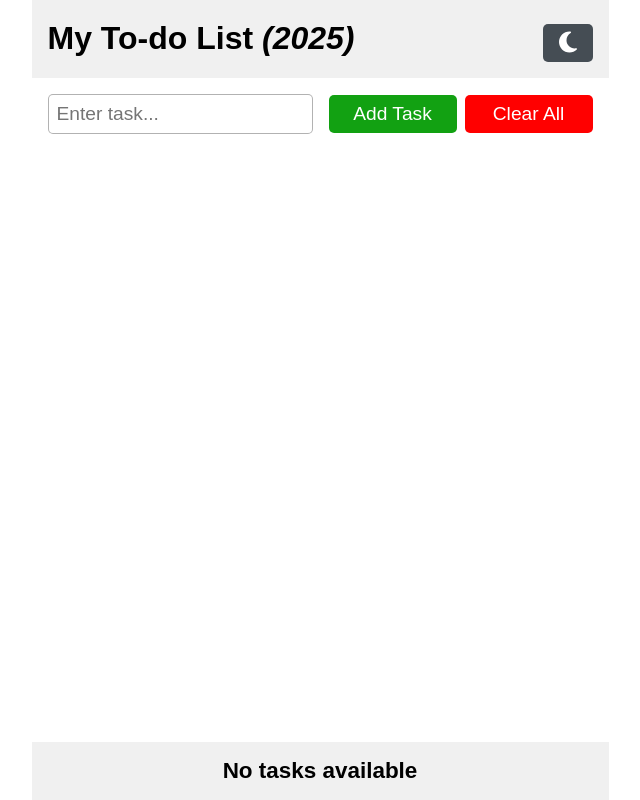
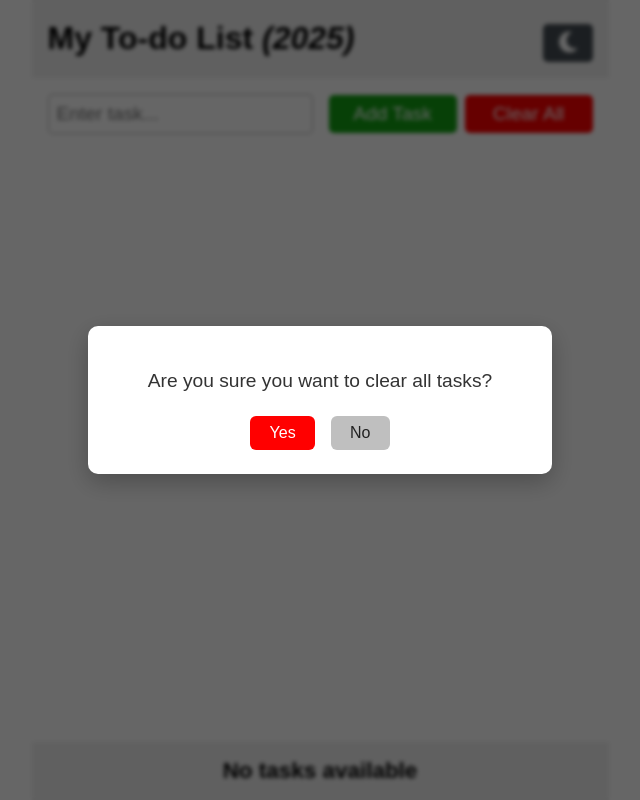
Before and after one commit to eugeneleroy29/my-todo-app, a React (Vite) app: page / in a window 1280 px wide. Both pictures are taken after a click on the button "Clear All". Shown: the whole page, without its empty margins (320-960 px from the left). Built offline with nearby package versions, Linux system fonts and the light colour scheme.

Commit message:
Added modal confirmation for delete and clear all buttons

```diff
--- /dev/null
+++ b/src/ConfirmModal.jsx
@@ -0,0 +1,19 @@
+import './styles/ConfirmModal.css'
+
+const ConfirmModal = ({ isOpen, message, onConfirm, onCancel }) => {
+  if (!isOpen) return null;
+
+  return (
+    <div className="modal-overlay">
+      <div className="modal-box">
+        <p>{message}</p>
+        <div className="modal-buttons">
+          <button className="confirm-button" onClick={onConfirm}>Yes</button>
+          <button className="cancel-button" onClick={onCancel}>No</button>
+        </div>
+      </div>
+    </div>
+  );
+};
+
+export default ConfirmModal;
--- a/src/TodoList.jsx
+++ b/src/TodoList.jsx
@@ -1,60 +1,79 @@
-import React, { useState, useRef, useEffect } from 'react';
-import { FontAwesomeIcon } from '@fortawesome/react-fontawesome';
-import { faArrowUp, faArrowDown, faCheck, faXmark } from '@fortawesome/free-solid-svg-icons';
+import React, { useState, useRef, useEffect } from "react";
+import { FontAwesomeIcon } from "@fortawesome/react-fontawesome";
+import {
+  faArrowUp,
+  faArrowDown,
+  faCheck,
+  faXmark,
+} from "@fortawesome/free-solid-svg-icons";
+import ConfirmModal from "./ConfirmModal";
 
 const TodoList = ({ tasks, setTasks, darkMode }) => {
-
   const [newTask, setNewTask] = useState("");
   const [editIndex, setEditIndex] = useState(null);
   const [editText, setEditText] = useState("");
+  const [modalOpen, setModalOpen] = useState(false);
+  const [modalAction, setModalAction] = useState(null);
+  const [selectedIndex, setSelectedIndex] = useState(null);
 
   const editInputRef = useRef(null);
 
-  function handleInputChange (event) {
+  function handleInputChange(event) {
     setNewTask(event.target.value);
   }
 
-  function handleAddTask () {
+  function handleAddTask() {
     if (newTask.trim() !== "") {
-      setTasks(t => [...t, newTask]);
+      setTasks((t) => [...t, newTask]);
       setNewTask("");
     }
   }
 
-  function handleDeleteTask (index) {
-    setTasks(tasks.filter((_, i) => i !== index));
-    if (editIndex === index) {
-      setEditIndex(null);
-      setEditText("");
-    }
+  function handleDeleteTask(index) {
+    // const confirmed = window.confirm("Are you sure you want to delete this task?");
+    // if (!confirmed) return;
+    // setTasks(tasks.filter((_, i) => i !== index));
+    // if (editIndex === index) {
+    //   setEditIndex(null);
+    //   setEditText("");
+    // }
+    setSelectedIndex(index);
+    setModalAction("delete");
+    setModalOpen(true);
   }
 
-  function handleTaskUp (index) {
+  function handleTaskUp(index) {
     if (index > 0) {
       const updatedTasks = [...tasks];
-      [updatedTasks[index], updatedTasks[index - 1]] = [updatedTasks[index-1], updatedTasks[index]];
+      [updatedTasks[index], updatedTasks[index - 1]] = [
+        updatedTasks[index - 1],
+        updatedTasks[index],
+      ];
       setTasks(updatedTasks);
     }
   }
 
-  function handleTaskDown (index) {
+  function handleTaskDown(index) {
     if (index < tasks.length - 1) {
       const updatedTasks = [...tasks];
-      [updatedTasks[index], updatedTasks[index + 1]] = [updatedTasks[index + 1], updatedTasks[index]];
+      [updatedTasks[index], updatedTasks[index + 1]] = [
+        updatedTasks[index + 1],
+        updatedTasks[index],
+      ];
       setTasks(updatedTasks);
     }
   }
 
-  function handleEditTask (index) {
+  function handleEditTask(index) {
     setEditIndex(index);
     setEditText(tasks[index]);
   }
 
-  function handleEditTextChange (e) {
+  function handleEditTextChange(e) {
     setEditText(e.target.value);
   }
 
-  function handleSaveEdit () {
+  function handleSaveEdit() {
     const updatedTasks = [...tasks];
     updatedTasks[editIndex] = editText.trim() || tasks[editIndex];
     setTasks(updatedTasks);
@@ -62,14 +81,18 @@ const TodoList = ({ tasks, setTasks, darkMode }) => {
     setEditText("");
   }
 
-  function handleCancelEdit () {
+  function handleCancelEdit() {
     setEditIndex(null);
     setEditText("");
   }
 
   function handleClearAll() {
-    setTasks([]);
-    localStorage.removeItem("my-tasks");
+    // const confirmed = window.confirm("Are you sure you want to clear all tasks?");
+    // if (!confirmed) return;
+    // setTasks([]);
+    // localStorage.removeItem("my-tasks");
+    setModalAction("clear");
+    setModalOpen(true);
   }
 
   useEffect(() => {
@@ -77,6 +100,28 @@ const TodoList = ({ tasks, setTasks, darkMode }) => {
       editInputRef.current.focus();
     }
   });
+
+  function confirmAction () {
+    if (modalAction === 'delete' && selectedIndex !== null ) {
+      setTasks(tasks.filter((_, i) => i !== selectedIndex));
+      if (editIndex === selectedIndex) {
+        setEditIndex(null);
+        setEditText('');
+      }
+    } else if (modalAction === 'clear') {
+      setTasks([]);
+      localStorage.removeItem('my-tasks');
+    }
+    setModalOpen(false);
+    setSelectedIndex(null);
+    setModalAction(null);
+  }
+
+  function cancelAction() {
+    setModalOpen(false);
+    setSelectedIndex(null);
+    setModalAction(null);
+  }
 
   return (
     <section className={`todo-wrapper ${darkMode ? "dark-mode" : ""}`}>
@@ -91,13 +136,20 @@ const TodoList = ({ tasks, setTasks, darkMode }) => {
             if (e.key === "Enter") handleAddTask();
           }}
         />
-          <button className="add-button" onClick={handleAddTask}>Add Task</button>
-          <button className="clear-button" onClick={handleClearAll}>Clear All</button>
+        <button className="add-button" onClick={handleAddTask}>
+          Add Task
+        </button>
+        <button className="clear-button" onClick={handleClearAll}>
+          Clear All
+        </button>
       </div>
       <main className="todo-container">
         <ul>
-              {tasks.map((task, index) =>
-                <li key={index} className={`task-item ${editIndex === index ? "editing" : ""}`}>
+          {tasks.map((task, index) => (
+            <li
+              key={index}
+              className={`task-item ${editIndex === index ? "editing" : ""}`}
+            >
               <span className="task-text">
                 {editIndex === index ? (
                   <input
@@ -116,31 +168,72 @@ const TodoList = ({ tasks, setTasks, darkMode }) => {
                 )}
               </span>
 
-                  <div className={editIndex === index ? "edit-section" : "task-actions"}>
+              <div
+                className={
+                  editIndex === index ? "edit-section" : "task-actions"
+                }
+              >
                 {editIndex === index ? (
                   <>
-                        <button className="save-or-cancel-button" onClick={handleSaveEdit} disabled={!editText.trim()}>
+                    <button
+                      className="save-or-cancel-button"
+                      onClick={handleSaveEdit}
+                      disabled={!editText.trim()}
+                    >
                       <FontAwesomeIcon icon={faCheck} />
                     </button>
-                        <button className="save-or-cancel-button" onClick={handleCancelEdit}>
+                    <button
+                      className="save-or-cancel-button"
+                      onClick={handleCancelEdit}
+                    >
                       <FontAwesomeIcon icon={faXmark} />
                     </button>
                   </>
                 ) : (
                   <>
-                        <button className="move-button" onClick={() => handleTaskUp(index)}><FontAwesomeIcon icon={faArrowUp} /></button>
-                        <button className="move-button" onClick={() => handleTaskDown(index)}><FontAwesomeIcon icon={faArrowDown} /></button>
-                        <button className="edit-button" onClick={() => handleEditTask(index)}>Edit</button>
-                        <button className="delete-button" onClick={() => handleDeleteTask(index)}>Delete</button>
+                    <button
+                      className="move-button"
+                      onClick={() => handleTaskUp(index)}
+                    >
+                      <FontAwesomeIcon icon={faArrowUp} />
+                    </button>
+                    <button
+                      className="move-button"
+                      onClick={() => handleTaskDown(index)}
+                    >
+                      <FontAwesomeIcon icon={faArrowDown} />
+                    </button>
+                    <button
+                      className="edit-button"
+                      onClick={() => handleEditTask(index)}
+                    >
+                      Edit
+                    </button>
+                    <button
+                      className="delete-button"
+                      onClick={() => handleDeleteTask(index)}
+                    >
+                      Delete
+                    </button>
                   </>
                 )}
               </div>
             </li>
-              )}
+          ))}
         </ul>
       </main>
+      <ConfirmModal
+        isOpen={modalOpen}
+        message={
+          modalAction === 'clear'
+            ? 'Are you sure you want to clear all tasks?'
+            : 'Are you sure you want to delete this task?'
+        }
+        onConfirm={confirmAction}
+        onCancel={cancelAction}
+      />
     </section>
-  )
-}
+  );
+};
 
-export default TodoList
+export default TodoList;
--- /dev/null
+++ b/src/styles/ConfirmModal.css
@@ -0,0 +1,95 @@
+.modal-overlay {
+  position: fixed;
+  inset: 0;
+  background-color: rgba(0, 0, 0, 0.6);
+  backdrop-filter: blur(2px);
+  display: flex;
+  justify-content: center;
+  align-items: center;
+  z-index: 1000;
+}
+
+.modal-box {
+  background: #fff;
+  padding: 1.5rem 2rem;
+  border-radius: 10px;
+  width: 100%;
+  max-width: 400px;
+  text-align: center;
+  box-shadow: 0 8px 24px rgba(0, 0, 0, 0.25);
+  animation: fadeInScale 0.25s ease-in-out;
+}
+
+.modal-box p {
+  font-size: 1.2rem;
+  font-weight: 500;
+  margin-bottom: 1.5rem;
+  color: #333;
+}
+
+.modal-buttons {
+  display: flex;
+  justify-content: center;
+  gap: 1rem;
+}
+
+.confirm-button,
+.cancel-button {
+  padding: 0.5rem 1.2rem;
+  font-size: 1rem;
+  border: none;
+  border-radius: 6px;
+  cursor: pointer;
+  transition: background-color 0.2s ease, transform 0.2s ease;
+}
+
+.confirm-button {
+  background-color: hsl(0, 100%, 50%);
+  color: white;
+}
+
+.confirm-button:hover {
+  background-color: hsl(0, 100%, 40%);
+  transform: scale(1.05);
+}
+
+.cancel-button {
+  background-color: hsl(0, 0%, 75%);
+  color: #222;
+}
+
+.cancel-button:hover {
+  background-color: hsl(0, 0%, 65%);
+  transform: scale(1.05);
+}
+
+/* Dark Mode Support */
+body.dark-mode .modal-box {
+  background-color: #1e1e1e;
+  color: #f0f0f0;
+  box-shadow: 0 8px 24px rgba(0, 0, 0, 0.6);
+}
+
+body.dark-mode .modal-box p {
+  color: #f0f0f0;
+}
+
+body.dark-mode .cancel-button {
+  background-color: hsl(0, 0%, 30%);
+  color: white;
+}
+
+body.dark-mode .cancel-button:hover {
+  background-color: hsl(0, 0%, 40%);
+}
+
+@keyframes fadeInScale {
+  0% {
+    opacity: 0;
+    transform: scale(0.95);
+  }
+  100% {
+    opacity: 1;
+    transform: scale(1);
+  }
+}
```
Lines whose indentation alone changed are shown as unchanged.
